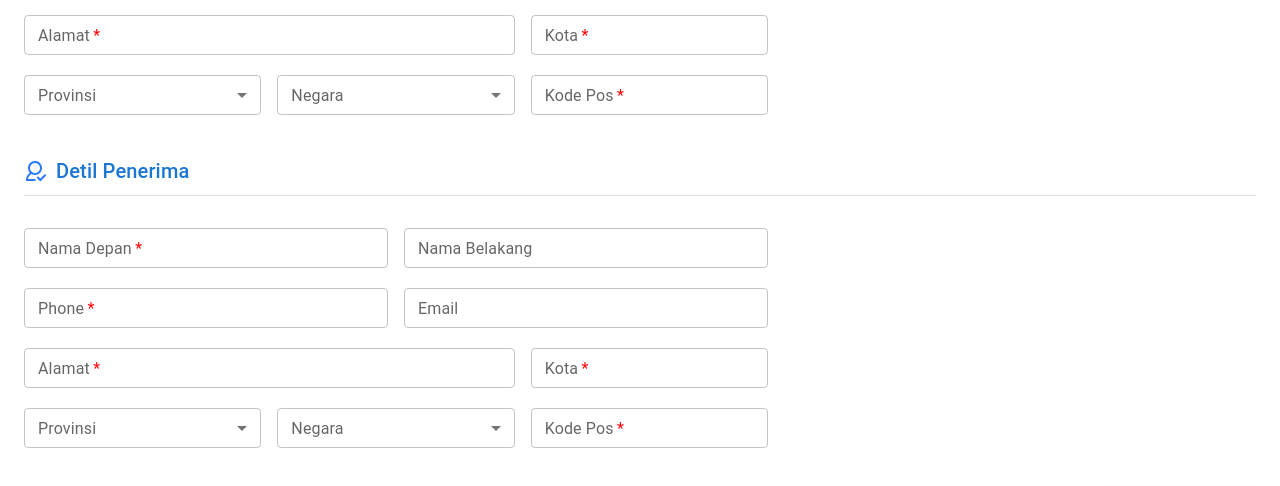
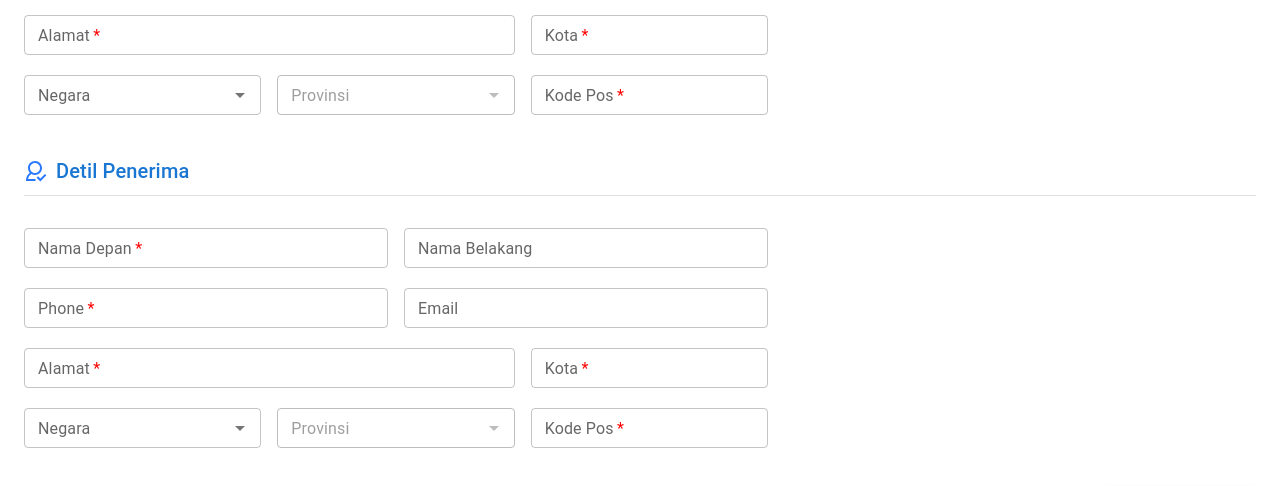
Before and after one commit to fajar-dev/shipments-fe, a React (Vite) app: page / in a window 1280 px wide. Shown: the part 674-1160 px from the top of the page. Built offline with nearby package versions, Linux system fonts and the light colour scheme; no server answers.

Commit message:
feat: country and province selecting

```diff
--- a/package.json
+++ b/package.json
@@ -17,6 +17,7 @@
     "@mui/material": "latest",
     "@mui/x-date-pickers": "^8.10.0",
     "@tailwindcss/vite": "latest",
+    "axios": "^1.11.0",
     "dayjs": "^1.11.13",
     "i18next": "^25.3.6",
     "i18next-browser-languagedetector": "^8.2.0",
--- /dev/null
+++ b/src/api/administativeArea.api.ts
@@ -0,0 +1,31 @@
+import api from "./axiosInstance"
+
+// Interface area
+export interface IArea {
+  id: string
+  name: string
+}
+
+export const getCountryFn = async (query?: string): Promise<IArea[]> => {
+  try {
+    const response = await api.get("/administrative-area", {
+      params: { q: query || "" },
+    })
+    return response.data?.data?.data || []
+  } catch (error) {
+    console.error("Failed to fetch countries:", error)
+    return []
+  }
+}
+
+export const getProvinceFn = async (countryId: string, query?: string): Promise<IArea[]> => {
+  try {
+    const response = await api.get(`/administrative-area/${countryId}`, {
+      params: { q: query || "" },
+    })
+    return response.data?.data?.data || []
+  } catch (error) {
+    console.error(`Failed to fetch provinces for countryId=${countryId}:`, error)
+    return []
+  }
+}
--- /dev/null
+++ b/src/api/axiosInstance.ts
@@ -0,0 +1,8 @@
+import axios from 'axios'
+import ENV from '../environtment'
+
+const api = axios.create({
+  baseURL: ENV.apiUrl,
+  timeout: 5000,
+})
+export default api
--- /dev/null
+++ b/src/components/LocationFields.tsx
@@ -0,0 +1,110 @@
+import React, { useEffect, useState } from "react"
+import { Autocomplete, TextField, CircularProgress } from "@mui/material"
+import { getCountryFn, getProvinceFn, IArea } from "../api/administativeArea.api"
+
+interface LocationFieldsProps {
+  countryValue: IArea | null
+  provinceValue: IArea | null
+  onCountryChange: (val: IArea | null) => void
+  onProvinceChange: (val: IArea | null) => void
+  countryLabel?: string
+  provinceLabel?: string
+}
+
+const LocationFields: React.FC<LocationFieldsProps> = ({
+  countryValue,
+  provinceValue,
+  onCountryChange,
+  onProvinceChange,
+  countryLabel = "Negara",
+  provinceLabel = "Provinsi",
+}) => {
+  const [countries, setCountries] = useState<IArea[]>([])
+  const [provinces, setProvinces] = useState<IArea[]>([])
+  const [loadingCountry, setLoadingCountry] = useState(false)
+  const [loadingProvince, setLoadingProvince] = useState(false)
+
+  const fetchCountries = async (query?: string) => {
+    setLoadingCountry(true)
+    const data = await getCountryFn(query)
+    setCountries(data)
+    setLoadingCountry(false)
+  }
+
+  const fetchProvinces = async (countryId: string, query?: string) => {
+    setLoadingProvince(true)
+    const data = await getProvinceFn(countryId, query)
+    setProvinces(data)
+    setLoadingProvince(false)
+  }
+
+  // Load countries saat mount
+  useEffect(() => { fetchCountries() }, [])
+
+  // Reset provinsi saat country berubah
+  useEffect(() => {
+    onProvinceChange(null)
+    if (!countryValue) {
+      setProvinces([])
+      return
+    }
+    fetchProvinces(countryValue.id)
+  }, [countryValue])
+
+  return (
+    <>
+      <Autocomplete
+        options={countries}
+        getOptionLabel={(option) => option.name}
+        value={countryValue}
+        onChange={(_, val) => onCountryChange(val)}
+        onInputChange={(_, val) => fetchCountries(val)}
+        loading={loadingCountry}
+        renderInput={(params) => (
+          <TextField
+            {...params}
+            label={countryLabel}
+            size="small"
+            InputProps={{
+              ...params.InputProps,
+              endAdornment: (
+                <>
+                  {loadingCountry ? <CircularProgress color="inherit" size={20} /> : null}
+                  {params.InputProps.endAdornment}
+                </>
+              ),
+            }}
+          />
+        )}
+      />
+
+      <Autocomplete
+        options={provinces}
+        getOptionLabel={(option) => option.name}
+        value={provinceValue}
+        onChange={(_, val) => onProvinceChange(val)}
+        onInputChange={(_, val) => countryValue && fetchProvinces(countryValue.id, val)}
+        disabled={!countryValue}
+        loading={loadingProvince}
+        renderInput={(params) => (
+          <TextField
+            {...params}
+            label={provinceLabel}
+            size="small"
+            InputProps={{
+              ...params.InputProps,
+              endAdornment: (
+                <>
+                  {loadingProvince ? <CircularProgress color="inherit" size={20} /> : null}
+                  {params.InputProps.endAdornment}
+                </>
+              ),
+            }}
+          />
+        )}
+      />
+    </>
+  )
+}
+
+export default LocationFields
--- /dev/null
+++ b/src/environtment.ts
@@ -0,0 +1,5 @@
+const ENV = {
+  apiUrl: import.meta.env.VITE_API_URL as string,
+}
+
+export default ENV
--- a/src/pages/LabelGenerator.tsx
+++ b/src/pages/LabelGenerator.tsx
@@ -1,4 +1,4 @@
-import React  from 'react'
+import React, { useState } from 'react'
 import { Container, CssBaseline, Stack, Button, FormControl, MenuItem, Select, Typography, Divider, TextField, InputLabel } from '@mui/material'
 import { useTranslation } from 'react-i18next'
 import consignee from '../assets/icon/consignee.svg'
@@ -7,10 +7,16 @@ import shipping from '../assets/icon/shipping.svg'
 import { DatePicker, LocalizationProvider } from '@mui/x-date-pickers'
 import { AdapterDayjs } from '@mui/x-date-pickers/AdapterDayjs'
 import DropdownLanguange from '../components/DropdownLanguage'
-
+import { IArea } from "../api/administativeArea.api"
+import LocationFields from '../components/LocationFields'
 
 const LabelGenerator: React.FC = () => {
   const { t } = useTranslation()
+
+  const [senderCountry, setSenderCountry] = useState<IArea | null>(null)
+  const [senderProvince, setSenderProvince] = useState<IArea | null>(null)
+  const [receiverCountry, setReceiverCountry] = useState<IArea | null>(null)
+  const [receiverProvince, setReceiverProvince] = useState<IArea | null>(null)
 
   return (
     <React.Fragment>
@@ -116,18 +122,12 @@ const LabelGenerator: React.FC = () => {
             </div>
 
             <div className="grid md:grid-cols-3 gap-4 mb-5">
-              <FormControl size="small">
-                <InputLabel id="senderProvince">Provinsi</InputLabel>
-                <Select labelId="senderProvince" label="Provinsi">
-                  <MenuItem value="Sumatera Utara">Sumatera Utara</MenuItem>
-                </Select>
-              </FormControl>
-              <FormControl size="small">
-                <InputLabel id="senderCountry">Negara</InputLabel>
-                <Select labelId="senderCountry" label="Country">
-                  <MenuItem value="Indonesia">Indonesia</MenuItem>
-                </Select>
-              </FormControl>
+              <LocationFields
+                countryValue={senderCountry}
+                provinceValue={senderProvince}
+                onCountryChange={setSenderCountry}
+                onProvinceChange={setSenderProvince}
+              />
               <TextField
                 label="Kode Pos"
                 size="small"
@@ -139,7 +139,7 @@ const LabelGenerator: React.FC = () => {
           </div>
         </section>
 
-         <section className="mb-10">
+        <section className="mb-10">
           <div className="mb-8">
             <div className="flex items-center gap-2 mb-2">
               <img src={consignee} alt="consignee Icon" className="w-auto" />
@@ -173,18 +173,12 @@ const LabelGenerator: React.FC = () => {
             </div>
 
             <div className="grid md:grid-cols-3 gap-4 mb-5">
-              <FormControl size="small">
-                <InputLabel id="receiverProvince">Provinsi</InputLabel>
-                <Select labelId="receiverProvince" label="Provinsi">
-                  <MenuItem value="Sumatera Utara">Sumatera Utara</MenuItem>
-                </Select>
-              </FormControl>
-              <FormControl size="small">
-                <InputLabel id="receiverCountry">Negara</InputLabel>
-                <Select labelId="receiverCountry" label="Country">
-                  <MenuItem value="Indonesia">Indonesia</MenuItem>
-                </Select>
-              </FormControl>
+              <LocationFields
+                countryValue={receiverCountry}
+                provinceValue={receiverProvince}
+                onCountryChange={setReceiverCountry}
+                onProvinceChange={setReceiverProvince}
+              />
               <TextField
                 label="Kode Pos"
                 size="small"
--- a/tsconfig.app.json
+++ b/tsconfig.app.json
@@ -20,7 +20,11 @@
     "noUnusedLocals": true,
     "noUnusedParameters": true,
     "noFallthroughCasesInSwitch": true,
-    "noUncheckedSideEffectImports": true
+    "noUncheckedSideEffectImports": true,
+    "baseUrl": ".",
+    "paths": {
+      "@/*": ["./src/*"]
+    }
   },
   "include": ["src"]
 }
--- a/vite.config.ts
+++ b/vite.config.ts
@@ -5,4 +5,7 @@ import tailwindcss from '@tailwindcss/vite';
 // https://vite.dev/config/
 export default defineConfig({
   plugins: [react(), tailwindcss()],
+  optimizeDeps: {
+    include: ['axios']
+  }
 });
```
Also changed, not shown: 2 other files (tests, documents, lock files or other folders).
